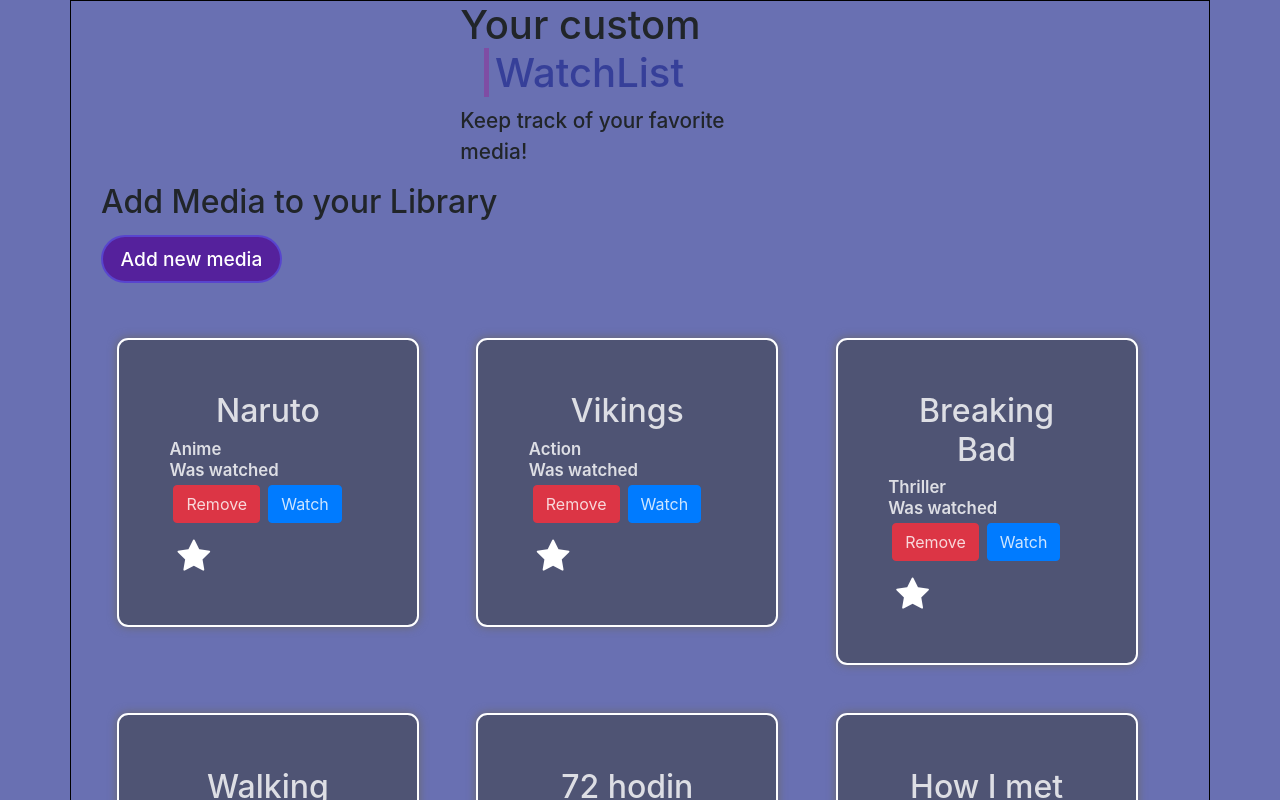
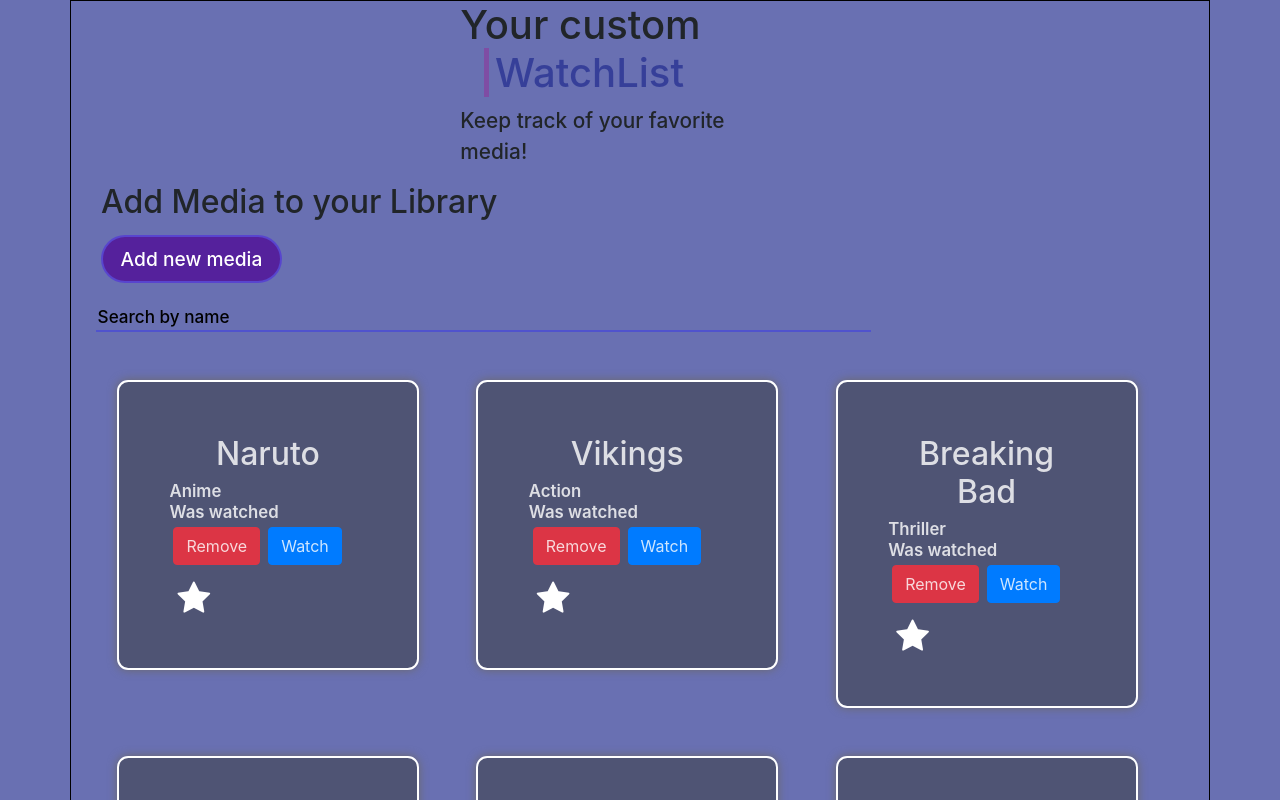
Before and after one commit to devAdam117/Media-library, an Angular app: page / in a window 1280 px wide. Shown: the top 800 px of the page. Built offline with nearby package versions, Linux system fonts and the light colour scheme.

Commit message:
instant search funkcny ale nie je kompatibilny s pridavanim novych

```diff
--- a/src/app/app.module.ts
+++ b/src/app/app.module.ts
@@ -13,6 +13,7 @@
 import { TitleComponent } from './title/title.component';
 import { MediaItemFormComponent } from './media-item-form/media-item-form.component';
 import {MediaItemService} from './media-item-service';
+import { FormsModule } from '@angular/forms';
 
 const lookUpList = {
   mediums: ['Movies','Series']
@@ -29,7 +30,8 @@
   imports: [
     BrowserModule,
     ReactiveFormsModule,
-    HttpClientModule
+    HttpClientModule,
+    FormsModule
   ],
 
   providers: [
--- a/src/app/media-item-form/media-item-form.component.css
+++ b/src/app/media-item-form/media-item-form.component.css
@@ -86,9 +86,18 @@
 .borderBot {
   border-bottom: 2px solid rgba(144, 74, 202, 0.76);
 }
-
+.container {
+  display: block;
+}
 .disBtn {
   margin-top: 0.3rem;
   margin-bottom: 0.4rem;
   margin-left: 0rem;
 }
+.searchInput {
+  margin-top: 2rem;
+  margin-bottom: 1.4rem;
+  margin-left: 2rem;
+  font-size: 1.5rem;
+  width: 80%;
+}
--- a/src/app/media-item-form/media-item-form.component.html
+++ b/src/app/media-item-form/media-item-form.component.html
@@ -1,8 +1,10 @@
-<div class="container ">
+<div class="container">
 <header>
     <h2>Add Media to your Library</h2>
 </header>
+
 <button  class="disBtn" (click)="displayForm()">Add new media</button>
+
 </div>
 
 <form
--- a/src/app/media-item-form/media-item-form.component.ts
+++ b/src/app/media-item-form/media-item-form.component.ts
@@ -1,45 +1,35 @@
-import { Component, OnInit, Inject } from '@angular/core';
+import { THIS_EXPR } from '@angular/compiler/src/output/output_ast';
+import { Component, OnInit, Inject, Input , EventEmitter, Output} from '@angular/core';
 import {Validators, FormBuilder} from '@angular/forms'
+import { MediaItemListComponent } from '../media-item-list/media-item-list.component';
 import { MediaItemService } from '../media-item-service';
+
 
 @Component({
   selector: 'app-media-item-form',
+  providers:[MediaItemListComponent],
   templateUrl: './media-item-form.component.html',
   styleUrls: ['./media-item-form.component.css']
 })
-export class MediaItemFormComponent implements OnInit {
+export class MediaItemFormComponent implements OnInit  {
   form;
 
+  @Input() mediaItem;
   formDis=false;
   displayForm(){
     this.formDis=! this.formDis;
   }
 
-  onSubmit (mediaItem) {
-    //toto je ako keby sme si obrali klasu z ineho komponentu
-    // bereme sevice vlastne..
+  @Output() myEvent = new EventEmitter();
+  public onSubmit (mediaItem) {
     this.mediaItemService.add(mediaItem);
-  }
-  /*filled1=false;
-  filled2=false;
-  filled3=false;
-  filled4=false;
-  modelChange1(e){
-    e ? this.filled1=true : this.filled1=false;
-  }
-  modelChange2(e){
-    e ? this.filled2=true : this.filled2=false;
-  }
-  modelChange3(e){
-    e ? this.filled3=true : this.filled3=false;
-  }
-  modelChange4(e){
-    e ? this.filled4=true : this.filled4=false;
-  }*/
-  //supacky sposob, skoda :-/ Haha tak nie :D kaso zacranil
+    //this.onSub.ngOnInit();
+    //this.onSub.searchName();
 
 
-  constructor(private formBuilder: FormBuilder, private mediaItemService : MediaItemService , @Inject ('lookUpListToken') public lookUpList) { }
+  }
+  constructor(private formBuilder: FormBuilder, private mediaItemService : MediaItemService , @Inject ('lookUpListToken')
+  public lookUpList,private onSub:MediaItemListComponent) { }
 
   ngOnInit() {
     this.form=this.formBuilder.group({
@@ -50,8 +40,8 @@
       numberOfEp: this.formBuilder.control('',Validators.required),
       whenWatched: this.formBuilder.control('',Validators.required),
 
+    });
 
-    });
   }
 
 
--- a/src/app/media-item-list/media-item-list.component.css
+++ b/src/app/media-item-list/media-item-list.component.css
@@ -2,3 +2,25 @@
   width: 100%;
   height: 100vh;
 }
+input {
+  margin-top: 0.8rem;
+  margin-left: 0.6rem;
+  transition: 0.4s;
+  background: transparent;
+  border: none;
+  border-bottom: 2px solid rgba(70, 70, 218, 0.692);
+  outline: none;
+  width: 70%;
+  font-size: 1.07rem;
+  font-weight: 500;
+}
+
+input:focus {
+  border-bottom: 2px solid rgba(117, 24, 204, 0.473);
+}
+
+::placeholder {
+  color: rgb(0, 0, 0);
+  opacity: 1; /* Firefox */
+  font-weight: 500;
+}
--- a/src/app/media-item-list/media-item-list.component.html
+++ b/src/app/media-item-list/media-item-list.component.html
@@ -1,8 +1,9 @@
+<input [(ngModel)]="name" class="searchInput" (input)="searchName()" type="text" placeholder="Search by name">
+
 <section>
     <div class="container row">
-
     <app-media-item class=" item col-lg-4  col-md-6 col-sm-12"
-     *ngFor="let mediaItem of mediaItems "
+     *ngFor="let mediaItem of sortedItems "
       [mediaItem]="mediaItem"
         (delete)="onMediaItemDelete($event)"
         ></app-media-item>
--- a/src/app/media-item-list/media-item-list.component.ts
+++ b/src/app/media-item-list/media-item-list.component.ts
@@ -1,4 +1,5 @@
-import { Component, OnInit } from '@angular/core';
+import { Component, OnChanges, OnInit, Output, SimpleChange  } from '@angular/core';
+import { MediaItemFormComponent } from '../media-item-form/media-item-form.component';
 import { MediaItemService } from '../media-item-service';
 
 @Component({
@@ -7,16 +8,30 @@
   styleUrls: ['./media-item-list.component.css']
 })
 export class MediaItemListComponent implements OnInit {
+mediaItems= [];
+  constructor(private mediaItemService : MediaItemService) { }
+  name:string="";
+  sortedItems;
+  public searchName(){
+      this.sortedItems=this.mediaItems.filter(res=>{
+      return res.name.toLocaleLowerCase().match(this.name.toLocaleLowerCase());
 
-  constructor(private mediaItemService : MediaItemService) { }
-  mediaItems = [];
-  ngOnInit(): void {
-    this.mediaItems=this.mediaItemService.get()
+   })
+   console.log(this.name)
+
+  }
+  public ngOnInit(): void {
+    this.mediaItems=this.mediaItemService.get();
+      this.sortedItems=this.mediaItems;
   }
 
   onMediaItemDelete(mediaItem){
     this.mediaItemService.delete(mediaItem);
+    this.sortedItems=this.mediaItems;
 
-  }
+    }
+
+
+
 
 }
--- a/src/app/media-item-service.ts
+++ b/src/app/media-item-service.ts
@@ -1,9 +1,11 @@
 import { HttpClient } from '@angular/common/http';
+import { MediaItemListComponent } from './media-item-list/media-item-list.component';
 
 export class MediaItemService {
   constructor(){
 
   }
+
     get() {
         return this.mediaItems;
     }
--- a/src/app/media-item/media-item.component.html
+++ b/src/app/media-item/media-item.component.html
@@ -1,3 +1,4 @@
+
 <div [ngClass]="{'movies':mediaItem.medium==='Movies','series':mediaItem.medium==='Series'}"class=" ml-3 item col-lg-11  col-md-12 col-sm-12 mt-5" >
 <div class="info">
 <h2 > {{mediaItem.name }} </h2>
--- a/src/app/media-item/media-item.component.ts
+++ b/src/app/media-item/media-item.component.ts
@@ -1,4 +1,5 @@
 import { Component, OnInit, Input , Output, EventEmitter} from '@angular/core';
+
 
 @Component({
   selector: 'app-media-item',
@@ -7,10 +8,16 @@
 })
 export class MediaItemComponent implements OnInit {
   @Input() mediaItem;
+  name:string;
   @Output() delete = new EventEmitter();
   constructor() { }
+  searchName(){
+
+
+    };
 
   ngOnInit(): void {
+    console.log(this.mediaItem);
   }
   onDelete() {
  console.log("delete");
```
